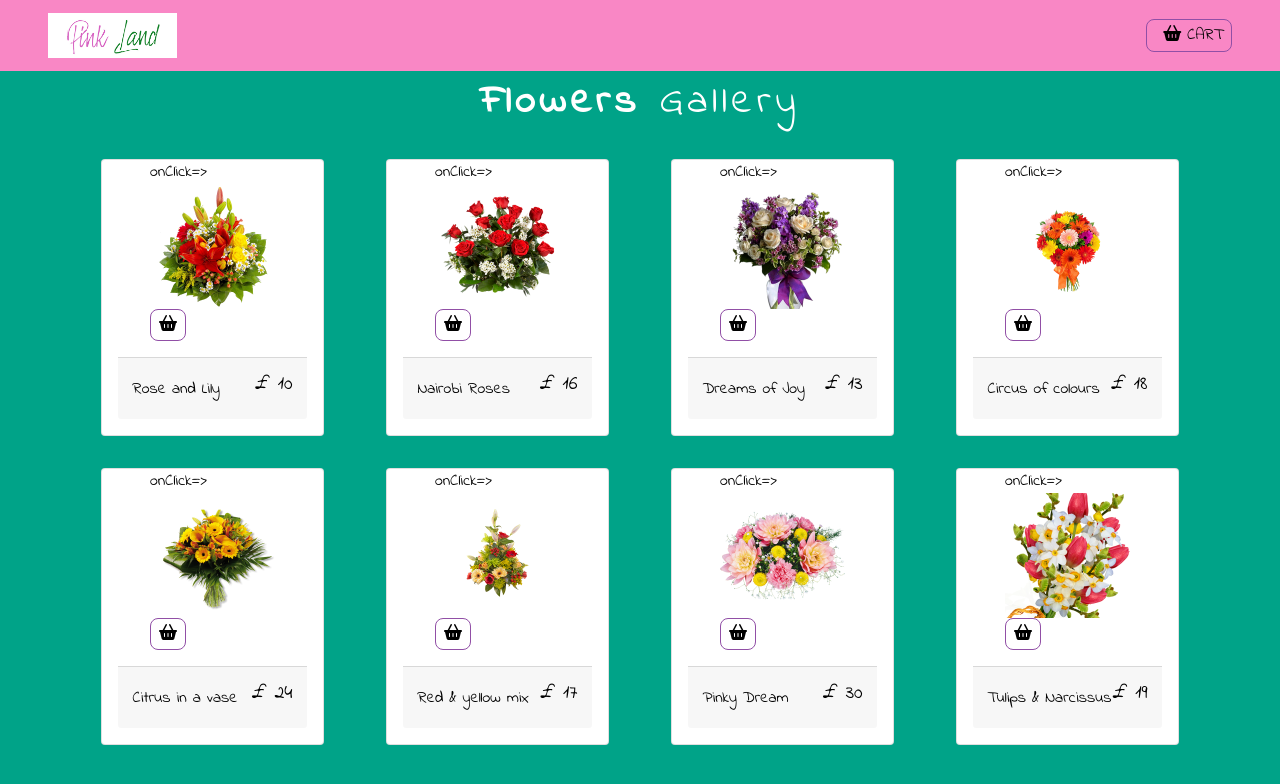
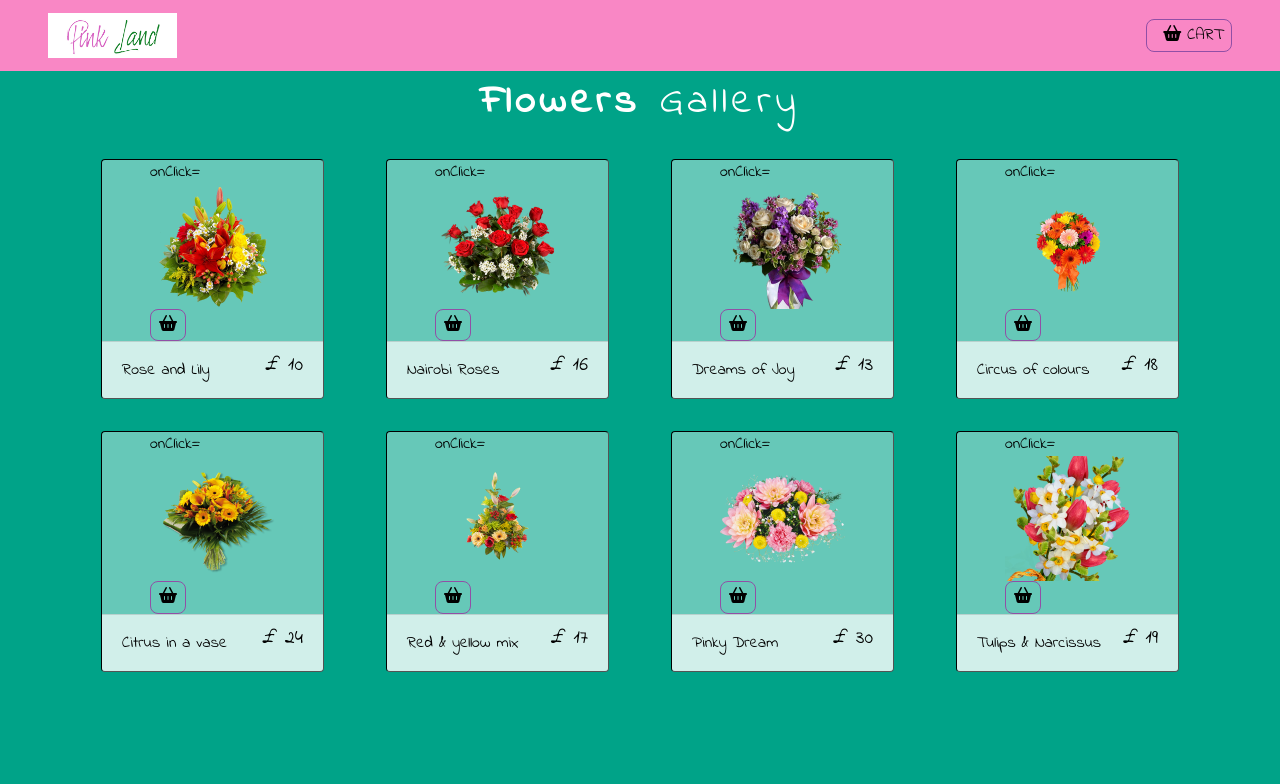
Before and after one commit to mentorxp/pinkland, a React (Create React App) app: page / in a window 1280 px wide. Shown: the top 784 px of the page. Built offline with nearby package versions, Linux system fonts and the light colour scheme; a web font is replaced by a local one.

Commit message:
textDescriere.js changed the product code to dispay

```diff
--- a/src/App.css
+++ b/src/App.css
@@ -54,14 +54,3 @@ color: var(--textpink);
   width: 25%;
   height: 50%;
 }
-
-.card {
-  margin: 1rem;
-  display: flex;
-
-}
-.card-footer
-{
-  padding: 0.9rem;
-  margin: 1rem;
-}
--- a/src/components/Produs.js
+++ b/src/components/Produs.js
@@ -4,16 +4,17 @@ import styled from 'styled-components';
 import {Link} from 'react-router-dom';
 import {ProductConsumer} from '../textDescriere';
 import { Buttondesign } from './Buttonstyle';
+import PropTypes from 'prop-types';
 
 
 class Produs extends Component {
     render() {
         const {id, title, img, price, inCart } = this.props.produs;
         return (
-<ProductWrapper className = " col-9 mx-auto col-md col-lg-3">
+<ProductWrapper className = "col-9 mx-auto col-md col-lg-3">
 <div className="card">
     <div className="img-container mx-5">
-        onClick={() => console.log('you just clicked on this image')}>
+        onClick={() => console.log('you just clicked on this image')}
         <Link to="/details">
             < img src={img} alt="produs" className="card-img-top" />
         </Link>
@@ -33,7 +34,40 @@ class Produs extends Component {
         )
     }
 }
-const ProductWrapper = styled.div` `
+
+/*Product.propTypes = {
+    product:PropTypes.shape({
+        id:PropTypes.number,
+        img:PropTypes.string,
+        title:PropsType.string,
+        price:PropTypes.number,
+    })
+};*/
+const ProductWrapper = styled.div`
+
+ .card{
+     border-color: transparent;
+     display: flex;
+     margin: 1rem;
+     background: rgba(255,255,255, 0.4);
+     border-style: inset;
+     border-color: black;
+ }
+ .card-footer{
+     display: flex;
+     background: rgba(255,255,255,0.7);
+ }
+ &:hover
+ {
+    .card{
+transform: scale(1.2);
+transition: all 1s linear;
+background-color: white;
+    }
+    .cart-button{
+        background-color:var(--textpink)
+
+    } `
 
 
 
--- a/src/textDescriere.js
+++ b/src/textDescriere.js
@@ -6,15 +6,29 @@ const ProductContext = React.createContext();
 // aici avem client
 export default class ProductProvider extends Component {
     state = {
-        products:databaseFlori,
-        detailProduct: detailProduct
+        products: [],
+       detailProduct : detailProduct
+    };
+
+    componentDidMount(){
+        this.setProducts();
     }
+    setProducts = () =>{
+        let tempProduse = [];
+        databaseFlori.forEach(item => {
+            const singleItem = {...item};
+            tempProduse = [...tempProduse, singleItem];
+        });
+        this.setState(()=> {
+            return {products:tempProduse};
+        });
+    };
     handleDetail = () => {
         console.log('hello from detail');
-    }
+    };
     addToCart = () =>{
         console.log('hello from add to Coscump');
-    }
+    };
     render() {
         return (
             <div>
```
